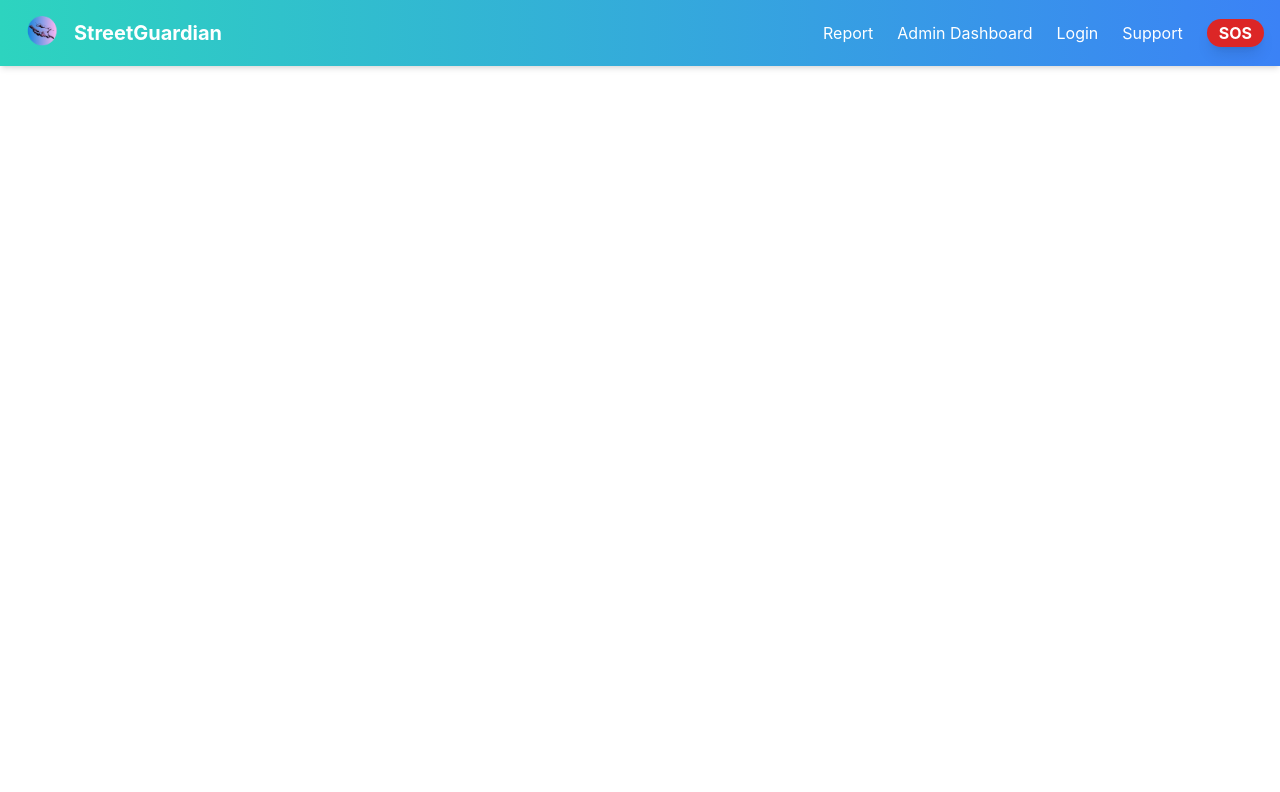
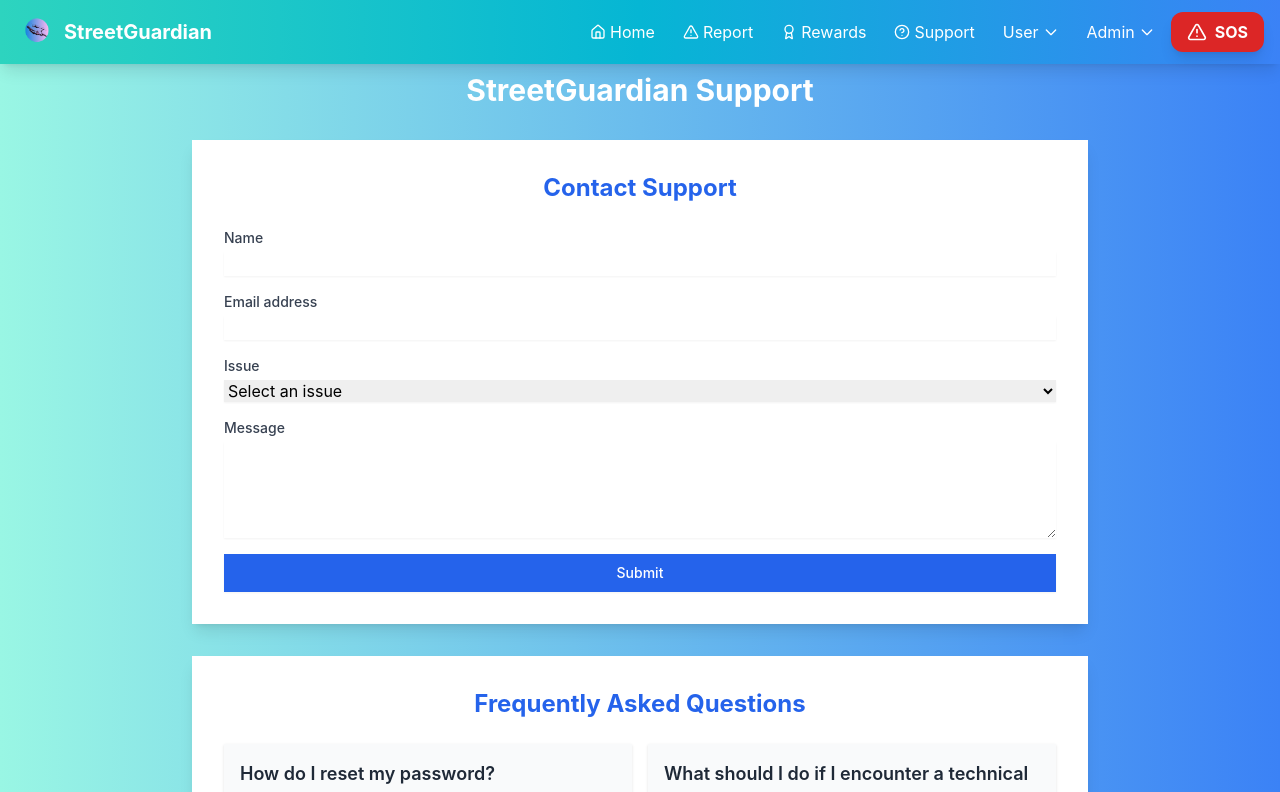
Before and after one commit to NitinTheGreat/StreetGuardian, a Next.js app: page /Support in a window 1280 px wide. Before the commit this address had no page. Shown: the top 792 px of the page. Built offline with nearby package versions, Linux system fonts and the light colour scheme.

Commit message:
Navbar modified

```diff
--- a/app/Support/page.js
+++ b/app/Support/page.js
@@ -1,7 +1,7 @@
 // import { Navbar } from "@/components/navbar";
 import {SupportPageComponent} from "../../components/support-page";
 import React from 'react'
-import ProtectedComponent from '@/components/UnifiedProtectedComponent'
+
 const Support = () => {
   return (
     <>
@@ -11,4 +11,4 @@
   )
 }
 
-export default ProtectedComponent(Support);
+export default Support
--- a/components/navbar.jsx
+++ b/components/navbar.jsx
@@ -1,116 +1,272 @@
 'use client';
 
-import { useState } from 'react';
-import { motion } from 'framer-motion';
-import { MenuIcon, XIcon } from 'lucide-react';
+import React, { useState, useRef, useEffect } from 'react';
+import { motion, AnimatePresence, useSpring } from 'framer-motion';
+import { Menu, X, Home, AlertTriangle, Award, HelpCircle, UserPlus, LogIn, LayoutDashboard } from 'lucide-react';
 import Link from 'next/link';
 import Image from 'next/image';
 
 const Navbar = () => {
   const [isMenuOpen, setIsMenuOpen] = useState(false);
+  const navRef = useRef(null);
+
+  const springConfig = { stiffness: 300, damping: 30 };
+  const yAnimation = useSpring(0, springConfig);
+
+  useEffect(() => {
+    let prevScrollY = window.scrollY;
+
+    const handleScroll = () => {
+      const currentScrollY = window.scrollY;
+      const diff = currentScrollY - prevScrollY;
+      yAnimation.set(Math.min(Math.max(-diff, -100), 0));
+      prevScrollY = currentScrollY;
+    };
+
+    window.addEventListener('scroll', handleScroll, { passive: true });
+    return () => window.removeEventListener('scroll', handleScroll);
+  }, [yAnimation]);
+
+  const menuItems = [
+    { name: 'Home', href: '/', icon: Home },
+    { name: 'Report', href: '/report', icon: AlertTriangle },
+    { name: 'Rewards', href: '/rewards', icon: Award },
+    { name: 'Support', href: '/support', icon: HelpCircle },
+  ];
+
+  const authItems = [
+    { name: 'Sign Up', href: '/register', icon: UserPlus },
+    { name: 'Login', href: '/login', icon: LogIn },
+  ];
+
+  const adminItems = [
+    { name: 'Admin Dashboard', href: '/admindash', icon: LayoutDashboard },
+    { name: 'Admin Login', href: '/adminlogin', icon: LogIn },
+    { name: 'Admin Register', href: '/adminregister', icon: UserPlus },
+  ];
 
   return (
-    <header className="fixed top-0 left-0 right-0 z-50 bg-gradient-to-r from-teal-400 to-blue-500 shadow-md">
-      <nav className="container mx-auto px-4 py-2">
+    <motion.header
+      ref={navRef}
+      className="fixed top-0 left-0 right-0 z-50 bg-gradient-to-r from-teal-400 via-cyan-500 to-blue-500 rounded-b-lg shadow-lg"
+      style={{ y: yAnimation }}
+    >
+      <nav className="container mx-auto px-4 py-3">
         <div className="flex justify-between items-center">
-          <Link href="/" className="flex items-center text-xl font-bold text-white hover:text-teal-100 transition-colors duration-300">
-            <Image src="/images/logo.png" alt="StreetGuardian Logo" width={50} height={50} className="mr-2" />
-            StreetGuardian
+          <Link href="/" className="flex items-center text-xl font-bold text-white hover:text-teal-100 transition-all duration-300 transform hover:scale-105">
+            <Image src="/images/logo.png" alt="StreetGuardian Logo" width={40} height={40} className="mr-2 rounded-full" />
+            <span className="hidden sm:inline">StreetGuardian</span>
           </Link>
+
+          {/* Desktop menu */}
+          <div className="hidden md:flex space-x-1">
+            {menuItems.map((item) => (
+              <NavItem key={item.name} {...item} />
+            ))}
+            <NavDropdown title="User" items={authItems} />
+            <NavDropdown title="Admin" items={adminItems} />
+            <SOSButton />
+          </div>
+
           {/* Mobile menu toggle */}
-          <div className="md:hidden">
           <button
             onClick={() => setIsMenuOpen(!isMenuOpen)}
-              className="bg-white p-2 rounded-full transition-transform duration-300 ease-in-out transform hover:scale-110 focus:outline-none focus:ring-2 focus:ring-offset-2 focus:ring-teal-500"
+            className="md:hidden bg-white p-2 rounded-full transition-all duration-300 ease-in-out transform hover:scale-110 focus:outline-none focus:ring-2 focus:ring-offset-2 focus:ring-teal-500"
             aria-label="Toggle menu"
           >
             {isMenuOpen ? (
-                <XIcon className="h-6 w-6 text-teal-500" />
+              <X className="h-6 w-6 text-teal-500" />
             ) : (
-                <MenuIcon className="h-6 w-6 text-teal-500" />
+              <Menu className="h-6 w-6 text-teal-500" />
             )}
           </button>
         </div>
-          {/* Desktop menu */}
-          <ul className="hidden md:flex space-x-6 items-center">
-            <li>
-              <Link href="/report" className="text-white hover:text-teal-100 transition-colors duration-300">Report</Link>
-            </li>
-            <li>
-              <Link href="/admindash" className="text-white hover:text-teal-100 transition-colors duration-300">
-                Admin Dashboard
-              </Link>
-            </li>
-            <li>
-              <Link href="/login" className="text-white hover:text-teal-100 transition-colors duration-300">
-                Login
-              </Link>
-            </li>
-            <li>
-              <Link href="/Support" className="text-white hover:text-teal-100 transition-colors duration-300">
-                Support
-              </Link>
-            </li>
-            <li>
-              <Link
-                href="/sos"
-                className="bg-red-600 hover:bg-red-700 text-white font-bold py-1 px-3 rounded-full transition-colors duration-300 shadow-lg hover:shadow-xl transform hover:scale-105"
-              >
-                SOS
-              </Link>
-            </li>
-          </ul>
-        </div>
       </nav>
+
       {/* Mobile menu */}
+      <AnimatePresence>
         {isMenuOpen && (
           <motion.div
-          initial={{ opacity: 0, y: -20 }}
-          animate={{ opacity: 1, y: 0 }}
-          exit={{ opacity: 0, y: -20 }}
-          className="md:hidden bg-white shadow-lg rounded-b-lg"
+            initial={{ opacity: 0, height: 0 }}
+            animate={{ opacity: 1, height: 'auto' }}
+            exit={{ opacity: 0, height: 0 }}
+            transition={{ duration: 0.3 }}
+            className="md:hidden bg-white shadow-lg rounded-lg overflow-hidden"
           >
             <ul className="py-2">
+              {menuItems.map((item) => (
+                <MobileNavItem key={item.name} {...item} onClick={() => setIsMenuOpen(false)} />
+              ))}
+              <MobileNavDropdown title="User" items={authItems} onClick={() => setIsMenuOpen(false)} />
+              <MobileNavDropdown title="Admin" items={adminItems} onClick={() => setIsMenuOpen(false)} />
               <li className="px-4 py-2">
-              <Link
-                href="/admindash"
-                className="block text-teal-600 hover:text-teal-800 transition-colors duration-300"
-                onClick={() => setIsMenuOpen(false)}
-              >
-                Admin Dashboard
-              </Link>
-            </li>
-            <li className="px-4 py-2">
-              <Link
-                href="/login"
-                className="block text-teal-600 hover:text-teal-800 transition-colors duration-300"
-                onClick={() => setIsMenuOpen(false)}
-              >
-                Login
-              </Link>
-            </li>
-            <li className="px-4 py-2">
-              <Link
-                href="/support"
-                className="block text-teal-600 hover:text-teal-800 transition-colors duration-300"
-                onClick={() => setIsMenuOpen(false)}
-              >
-                Support
-              </Link>
-            </li>
-            <li className="px-4 py-2">
-              <Link
-                href="/sos"
-                className="block bg-red-600 hover:bg-red-700 text-white font-bold py-2 px-4 rounded-full transition-colors duration-300 text-center shadow-md hover:shadow-lg"
-                onClick={() => setIsMenuOpen(false)}
-              >
-                SOS
-              </Link>
+                <SOSButton isMobile />
               </li>
             </ul>
           </motion.div>
         )}
-    </header>
+      </AnimatePresence>
+    </motion.header>
+  );
+};
+
+const NavItem = ({ name, href, icon: Icon }) => (
+  <Link href={href} className="text-white hover:text-teal-100 px-3 py-2 rounded-full transition-all duration-300 hover:bg-white/10 flex items-center space-x-1">
+    <Icon className="h-4 w-4" />
+    <span>{name}</span>
+  </Link>
+);
+
+const NavDropdown = ({ title, items }) => {
+  const [isOpen, setIsOpen] = useState(false);
+  const dropdownRef = useRef(null);
+
+  useEffect(() => {
+    const handleClickOutside = (event) => {
+      if (dropdownRef.current && !dropdownRef.current.contains(event.target)) {
+        setIsOpen(false);
+      }
+    };
+
+    document.addEventListener('mousedown', handleClickOutside);
+    return () => {
+      document.removeEventListener('mousedown', handleClickOutside);
+    };
+  }, []);
+
+  return (
+    <div className="relative group" ref={dropdownRef}>
+      <button
+        onMouseEnter={() => setIsOpen(true)}
+        onMouseLeave={() => setIsOpen(false)}
+        onClick={() => setIsOpen(!isOpen)}
+        className="text-white hover:text-teal-100 px-3 py-2 rounded-full transition-all duration-300 hover:bg-white/10 flex items-center space-x-1"
+      >
+        <span>{title}</span>
+        <svg className="w-4 h-4 ml-1" fill="none" stroke="currentColor" viewBox="0 0 24 24" xmlns="http://www.w3.org/2000/svg">
+          <path strokeLinecap="round" strokeLinejoin="round" strokeWidth={2} d="M19 9l-7 7-7-7" />
+        </svg>
+      </button>
+      <AnimatePresence>
+        {isOpen && (
+          <motion.ul
+            initial={{ opacity: 0, y: -10 }}
+            animate={{ opacity: 1, y: 0 }}
+            exit={{ opacity: 0, y: -10 }}
+            transition={{ type: "spring", stiffness: 300, damping: 30 }}
+            className={`absolute ${title === 'Admin' ? 'right-0' : 'left-0'} mt-2 w-48 rounded-xl shadow-lg bg-white ring-1 ring-black ring-opacity-5 divide-y divide-gray-100 focus:outline-none overflow-hidden`}
+            onMouseEnter={() => setIsOpen(true)}
+            onMouseLeave={() => setIsOpen(false)}
+          >
+            {items.map((item) => (
+              <motion.li
+                key={item.name}
+                whileHover={{ scale: 1.05 }}
+                whileTap={{ scale: 0.95 }}
+              >
+                <Link
+                  href={item.href}
+                  className="group flex items-center px-4 py-2 text-sm text-gray-700 hover:bg-teal-500 hover:text-white transition-colors duration-200"
+                  onClick={() => setIsOpen(false)}
+                >
+                  <item.icon className="mr-3 h-5 w-5 text-gray-400 group-hover:text-white" aria-hidden="true" />
+                  {item.name}
+                </Link>
+              </motion.li>
+            ))}
+          </motion.ul>
+        )}
+      </AnimatePresence>
+    </div>
+  );
+};
+
+const MobileNavItem = ({ name, href, icon: Icon, onClick }) => (
+  <motion.li
+    whileHover={{ scale: 1.05 }}
+    whileTap={{ scale: 0.95 }}
+  >
+    <Link
+      href={href}
+      className="flex items-center px-4 py-2 text-teal-600 hover:bg-teal-50 hover:text-teal-800 transition-colors duration-300 rounded-lg"
+      onClick={onClick}
+    >
+      <Icon className="h-5 w-5 mr-2" />
+      {name}
+    </Link>
+  </motion.li>
+);
+
+const MobileNavDropdown = ({ title, items, onClick }) => {
+  const [isOpen, setIsOpen] = useState(false);
+
+  return (
+    <li>
+      <button
+        onClick={() => setIsOpen(!isOpen)}
+        className="flex items-center justify-between w-full px-4 py-2 text-teal-600 hover:bg-teal-50 hover:text-teal-800 transition-colors duration-300 rounded-lg"
+      >
+        <span>{title}</span>
+        <svg className={`w-4 h-4 transition-transform duration-200 ${isOpen ? 'transform rotate-180' : ''}`} fill="none" stroke="currentColor" viewBox="0 0 24 24" xmlns="http://www.w3.org/2000/svg">
+          <path strokeLinecap="round" strokeLinejoin="round" strokeWidth={2} d="M19 9l-7 7-7-7" />
+        </svg>
+      </button>
+      <AnimatePresence>
+        {isOpen && (
+          <motion.ul
+            initial={{ opacity: 0, height: 0 }}
+            animate={{ opacity: 1, height: 'auto' }}
+            exit={{ opacity: 0, height: 0 }}
+            transition={{ type: "spring", stiffness: 300, damping: 30 }}
+            className="bg-teal-50 rounded-xl mt-1 overflow-hidden"
+          >
+            {items.map((item) => (
+              <motion.li
+                key={item.name}
+                whileHover={{ scale: 1.05 }}
+                whileTap={{ scale: 0.95 }}
+              >
+                <Link
+                  href={item.href}
+                  className="flex items-center px-8 py-2 text-sm text-teal-600 hover:bg-teal-100 hover:text-teal-800 transition-colors duration-300 rounded-lg"
+                  onClick={onClick}
+                >
+                  <item.icon className="mr-3 h-5 w-5" aria-hidden="true" />
+                  {item.name}
+                </Link>
+              </motion.li>
+            ))}
+          </motion.ul>
+        )}
+      </AnimatePresence>
+    </li>
+  );
+};
+
+const SOSButton = ({ isMobile = false }) => {
+  const [isBlinking, setIsBlinking] = useState(true);
+
+  useEffect(() => {
+    const interval = setInterval(() => {
+      setIsBlinking(prev => !prev);
+    }, 250);
+
+    return () => clearInterval(interval);
+  }, []);
+
+  return (
+    <Link
+      href="/sos"
+      className={`
+        ${isMobile ? 'w-full justify-center' : ''}
+        inline-flex items-center bg-red-600 hover:bg-red-700 text-white font-bold py-2 px-4 rounded-xl
+        transition-all duration-300 shadow-lg hover:shadow-xl transform hover:scale-105
+        ${isBlinking ? 'opacity-100' : 'opacity-70'}
+      `}
+    >
+      <AlertTriangle className="h-5 w-5 mr-2" />
+      SOS
+    </Link>
   );
 };
 
```
Lines whose indentation alone changed are shown as unchanged.
